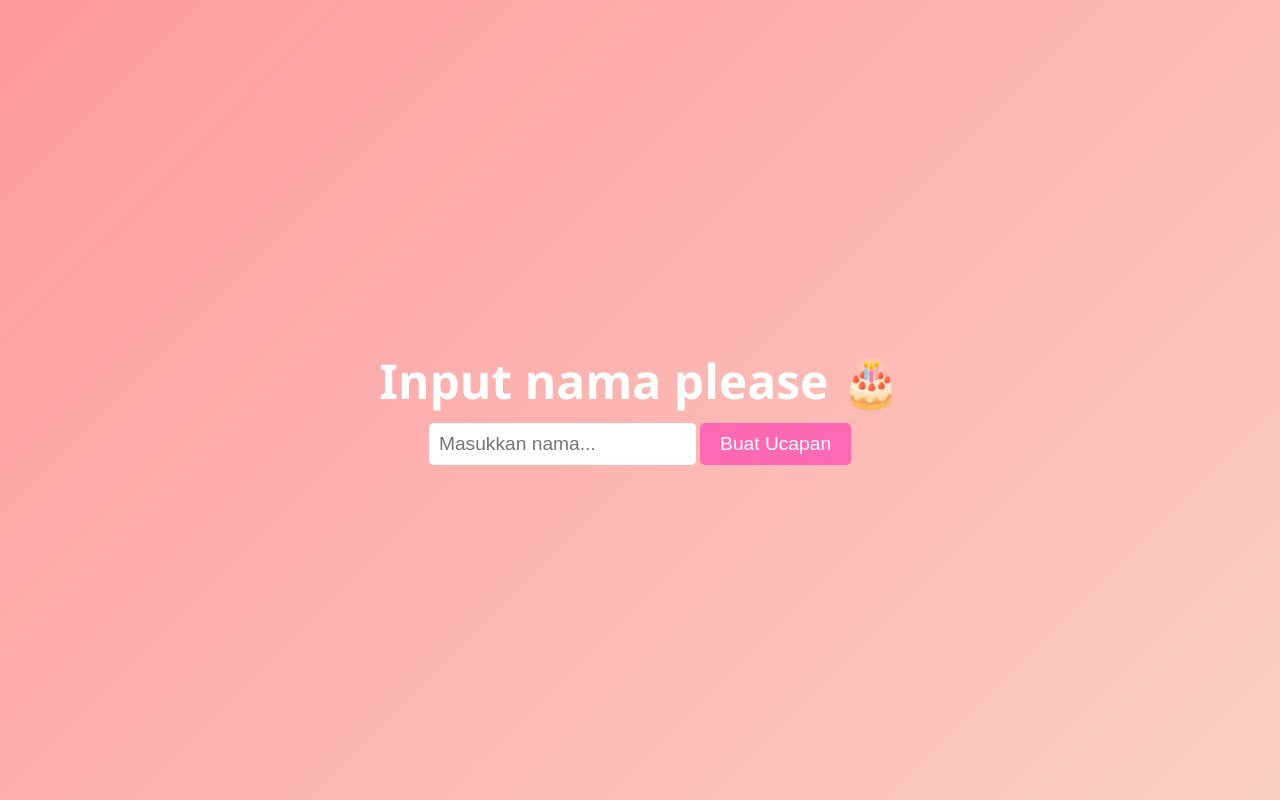
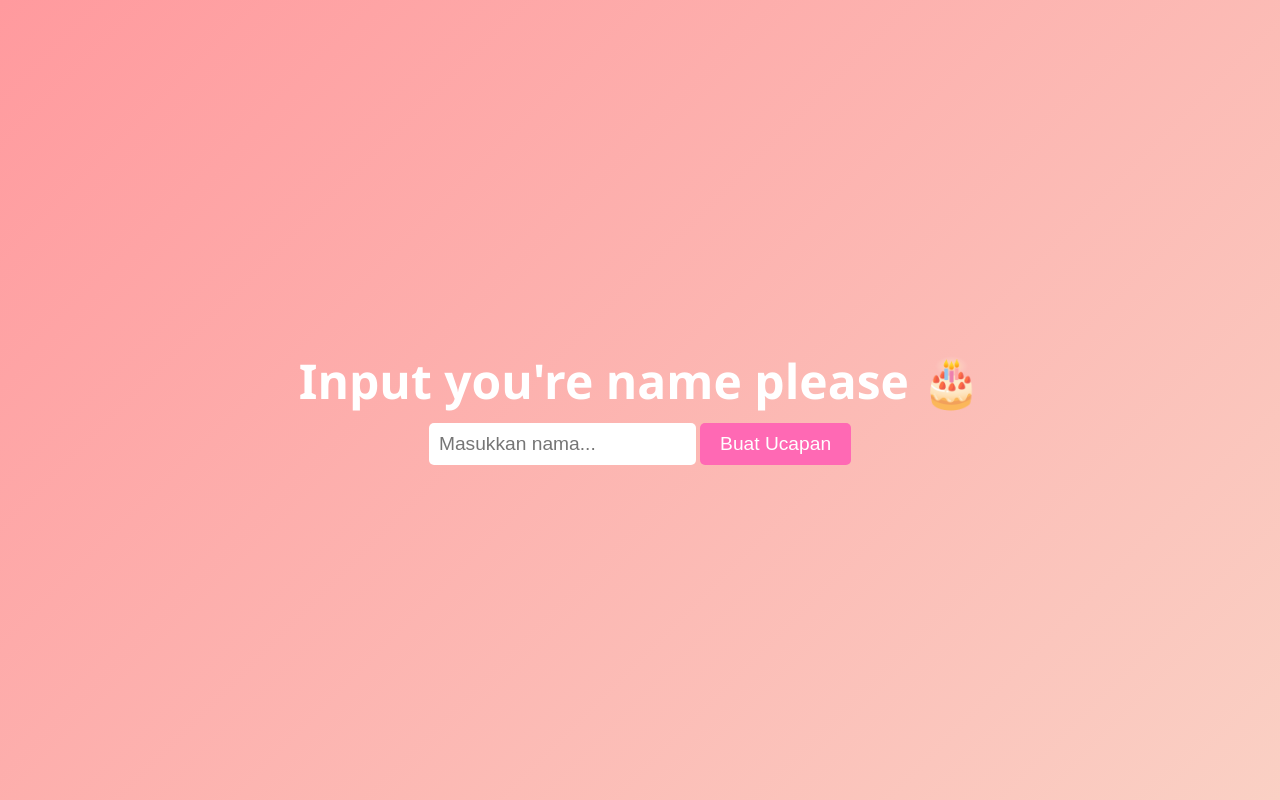
Before and after one commit to ditac1225-bit/happybirthday, a plain HTML site: page index.html in a window 1280 px wide. Drawn offline with Linux system fonts and the light colour scheme.

Commit message:
Update index.html

```diff
--- a/index.html
+++ b/index.html
@@ -8,7 +8,7 @@
 </head>
 <body>
     <div class="container">
-        <h1>Input nama please 🎂</h1>
+        <h1>Input you're name please 🎂</h1>
         <input type="text" id="nameInput" placeholder="Masukkan nama...">
         <button onclick="goToGreeting()">Buat Ucapan</button>
     </div>
```
